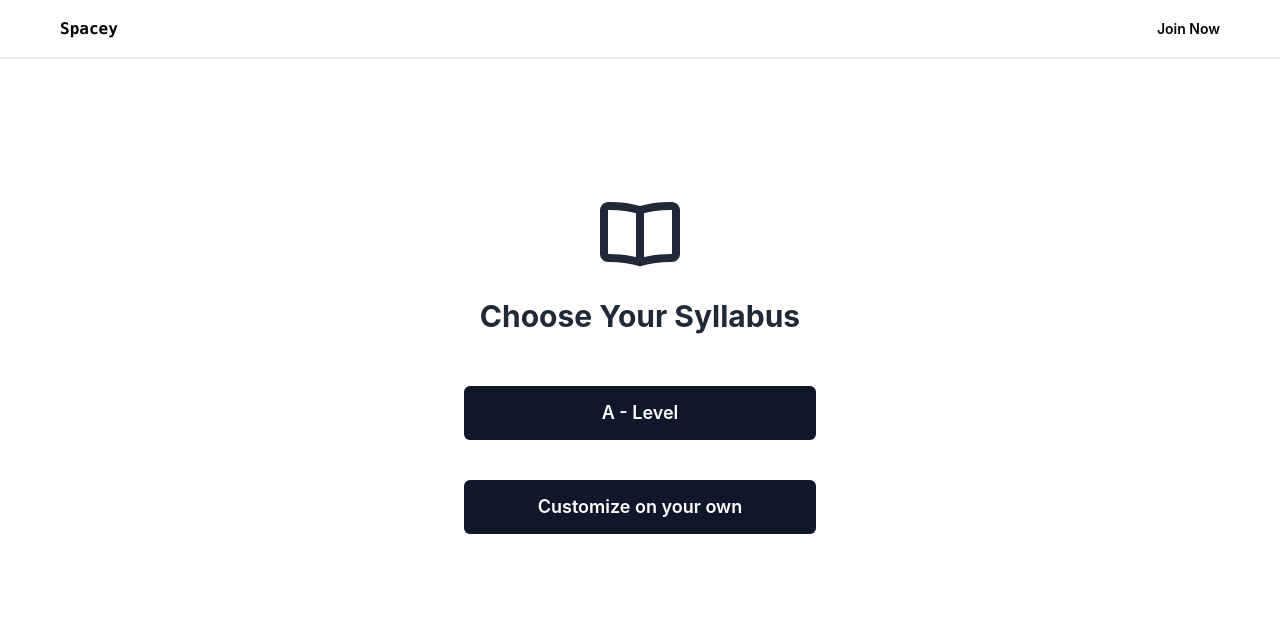
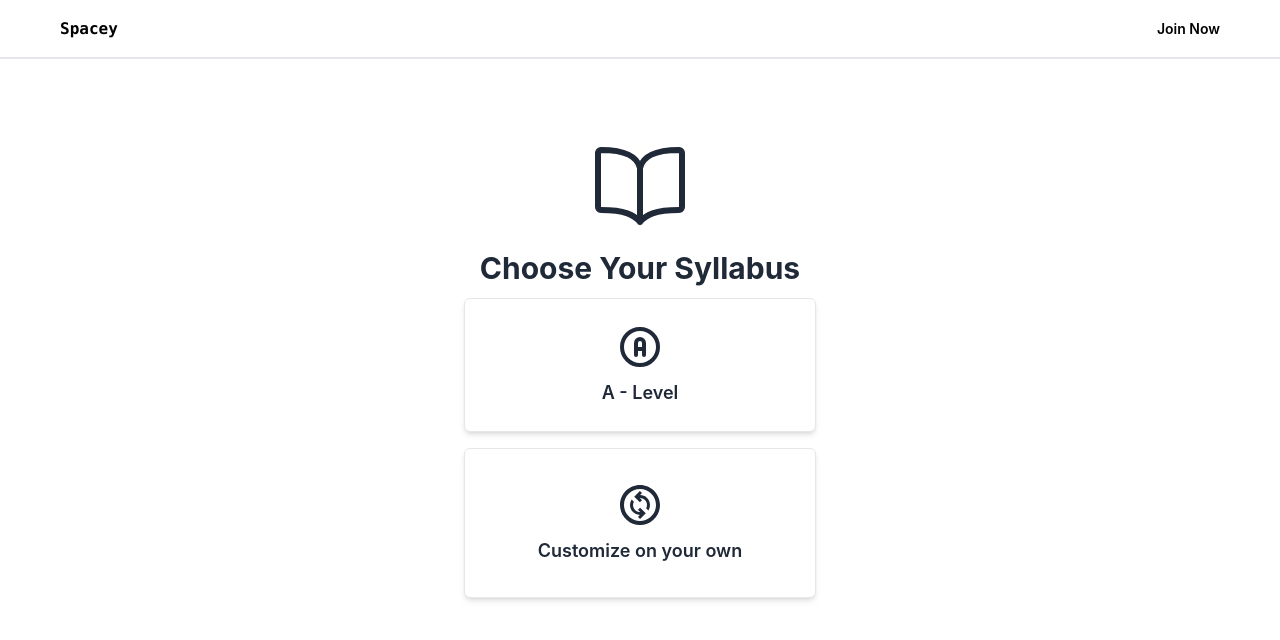
Before and after one commit to dunyanong/Spacey, a Next.js app: page /schedule in a window 1280 px wide. Shown: the top 640 px of the page. Built offline with nearby package versions, Linux system fonts and the light colour scheme; no server answers.

Commit message:
Update schedule.js- wei jie
by wei jie

```diff
--- a/pages/schedule.js
+++ b/pages/schedule.js
@@ -1,7 +1,8 @@
 import Link from 'next/link';
 import Head from 'next/head';
-import Image from 'next/image';
-
+import { TbCircleLetterA } from "react-icons/tb";
+import { MdOutlineChangeCircle } from "react-icons/md";
+import { IoBookOutline } from "react-icons/io5";
 
 export default function Schedule() {
     return (
@@ -20,20 +21,24 @@ export default function Schedule() {
 
         <div className="w-full max-w-sm mx-auto px-4 mb-60">
             <div className="text-center flex flex-col items-center">
-                <svg className="w-24 h-24 text-gray-800" aria-hidden="true" xmlns="http://www.w3.org/2000/svg" width="24" height="24" fill="none" viewBox="0 0 24 24">
-                <path stroke="currentColor" stroke-linecap="round" stroke-linejoin="round" stroke-width="2" d="M12 6.03v13m0-13c-2.819-.831-4.715-1.076-8.029-1.023A.99.99 0 0 0 3 6v11c0 .563.466 1.014 1.03 1.007 3.122-.043 5.018.212 7.97 1.023m0-13c2.819-.831 4.715-1.076 8.029-1.023A.99.99 0 0 1 21 6v11c0 .563-.466 1.014-1.03 1.007-3.122-.043-5.018.212-7.97 1.023"/>
-                </svg>
+                <IoBookOutline className="w-24 h-24 text-gray-800 dark:text-white"/>
                 <h1 className="text-3xl font-bold mt-4 mb-3">Choose Your Syllabus</h1>
             </div>
-            <div className="space-y-4">
+            <div className="space-y-4 grid grid-cols-1">
                 <Link href="/a_level" legacyBehavior>
-                    <a className="block w-full text-center text-lg font-semibold transition-colors duration-300 ease-in-out focus:outline-none focus:ring-2 focus:ring-offset-2 disabled:opacity-50 disabled:pointer-events-none bg-slate-900 text-white hover:bg-white hover:text-black hover:border-black border border-transparent py-3 rounded-md my-10">
-                        A - Level
+                    <a className="block text-center border border-gray-200 rounded-md shadow-md transition-colors duration-300 ease-in-out focus:outline-none focus:ring-2 focus:ring-offset-2 disabled:opacity-50 disabled:pointer-events-none bg-white text-gray-800 hover:bg-white hover:text-gray-800 hover:border-gray-200 p-6 h-full">
+                        <div className="flex flex-col items-center justify-center space-y-2 h-full">
+                            <TbCircleLetterA className="w-12 h-12 text-gray-800 dark:text-white" />
+                            <span className="text-lg font-semibold">A - Level</span>
+                        </div>
                     </a>
                 </Link>
-                <Link href="" legacyBehavior>
-                    <a className="block w-full text-center text-lg font-semibold transition-colors duration-300 ease-in-out focus:outline-none focus:ring-2 focus:ring-offset-2 disabled:opacity-50 disabled:pointer-events-none bg-slate-900 text-white hover:bg-white hover:text-black hover:border-black border border-transparent py-3 rounded-md my-2">
-                        Customize on your own
+                <Link href="/Customize" legacyBehavior>
+                    <a className="block text-center border border-gray-200 rounded-md shadow-md transition-colors duration-300 ease-in-out focus:outline-none focus:ring-2 focus:ring-offset-2 disabled:opacity-50 disabled:pointer-events-none bg-white text-gray-800 hover:bg-white hover:text-gray-800 hover:border-gray-200 p-6 h-full">
+                        <div className="flex flex-col items-center justify-center space-y-2 h-full">
+                            <MdOutlineChangeCircle className="w-12 h-12 text-gray-800 dark:text-white" />
+                            <div className="text-lg font-semibold">Customize on your own</div>
+                        </div>
                     </a>
                 </Link>
             </div>
```
